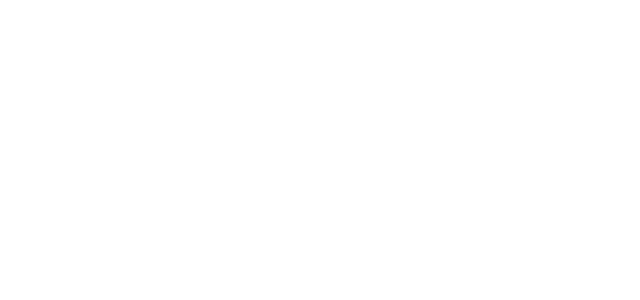
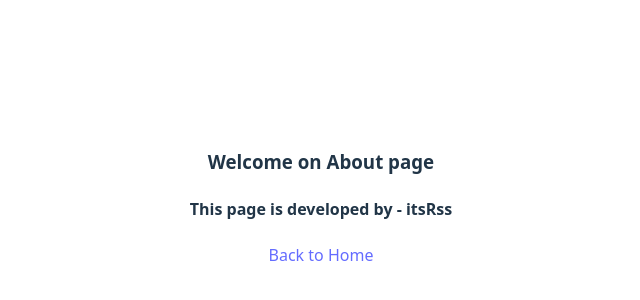
Before and after one commit to rohnate/React, a React (Vite) app: page /about in a window 1280 px wide. Before the commit this address had no page. Shown: the part 202-502 px from the top of the page, without its empty margins (319-959 px from the left). Built offline with nearby package versions, Linux system fonts and the light colour scheme.

Commit message:
learned useNavigate and Link

```diff
--- a/src/App.jsx
+++ b/src/App.jsx
@@ -2,6 +2,7 @@
 import { BrowserRouter, Route, Routes } from "react-router-dom";
 import Home from "./home";
 import Part1 from "./part1";
+import About from "./about";
 
 function App() {
   return (
@@ -10,6 +11,7 @@
         <Routes>
           <Route path="/" element={<Home />} />
           <Route path="/learning/part1" element={<Part1 />} />
+          <Route path="/about" element={<About />} />
         </Routes>
       </BrowserRouter>
     </>
--- /dev/null
+++ b/src/about.jsx
@@ -0,0 +1,17 @@
+import { Link, useNavigate } from "react-router-dom";
+
+export default function About() {
+  const navigate = useNavigate();
+
+  setTimeout(() => {
+    navigate("/");
+  }, 15000); // This will redirect the about page to Home page after 15 seconds. An example for using navigate.
+
+  return (
+    <>
+      <h3>Welcome on About page</h3>
+      <h4>This page is developed by - itsRss</h4>
+      <Link to="/">Back to Home</Link>
+    </>
+  );
+}
--- a/src/home.jsx
+++ b/src/home.jsx
@@ -6,8 +6,10 @@
     <>
       <h2>Welcome to Home page.</h2>
       <h4>Here we are Learning React from scratch.</h4>
-      <Link to="/learning/part1">Part 1 - page</Link>{" "}
-      {/* to expects a string path, not a component. */}
+      <Link to="/learning/part1">Part 1 - page</Link>
+      <br />
+      <Link to="/about">About</Link>
+      {/* "to" in Link tag expects a string path, not a component. */}
     </>
   );
 }
--- a/src/part1.jsx
+++ b/src/part1.jsx
@@ -2,6 +2,7 @@
 import Notification from "./notification";
 import Timer from "./counter";
 import Greetings from "./children";
+import { Link } from "react-router-dom";
 
 // main function where the component render and this never unmounts.
 function Part1() {
@@ -11,13 +12,15 @@
     <>
       <div>
         <Notification />
-        <Timer/>
-        <Greetings>KrishnaMantraDhiDevta</Greetings>  {/* here i am passing children inside the greetings tag */}
+        <Timer />
+        <Greetings>KrishnaMantraDhiDevta</Greetings>{" "}
+        {/* here i am passing children inside the greetings tag */}
         <h1>Hi, there</h1>
         {/* conditional rendering */}
         {conditionalRender ? <Counter></Counter> : null}{" "}
+        {/* this is the turnary operator */}
         <Counter2 x={random} y={setRandom} />
-        {/* this is the turnary operator */}
+        <Link to="/">Back to Home</Link>
       </div>
     </>
   );
```
Also changed, not shown: 1 other file (tests, documents, lock files or other folders).
